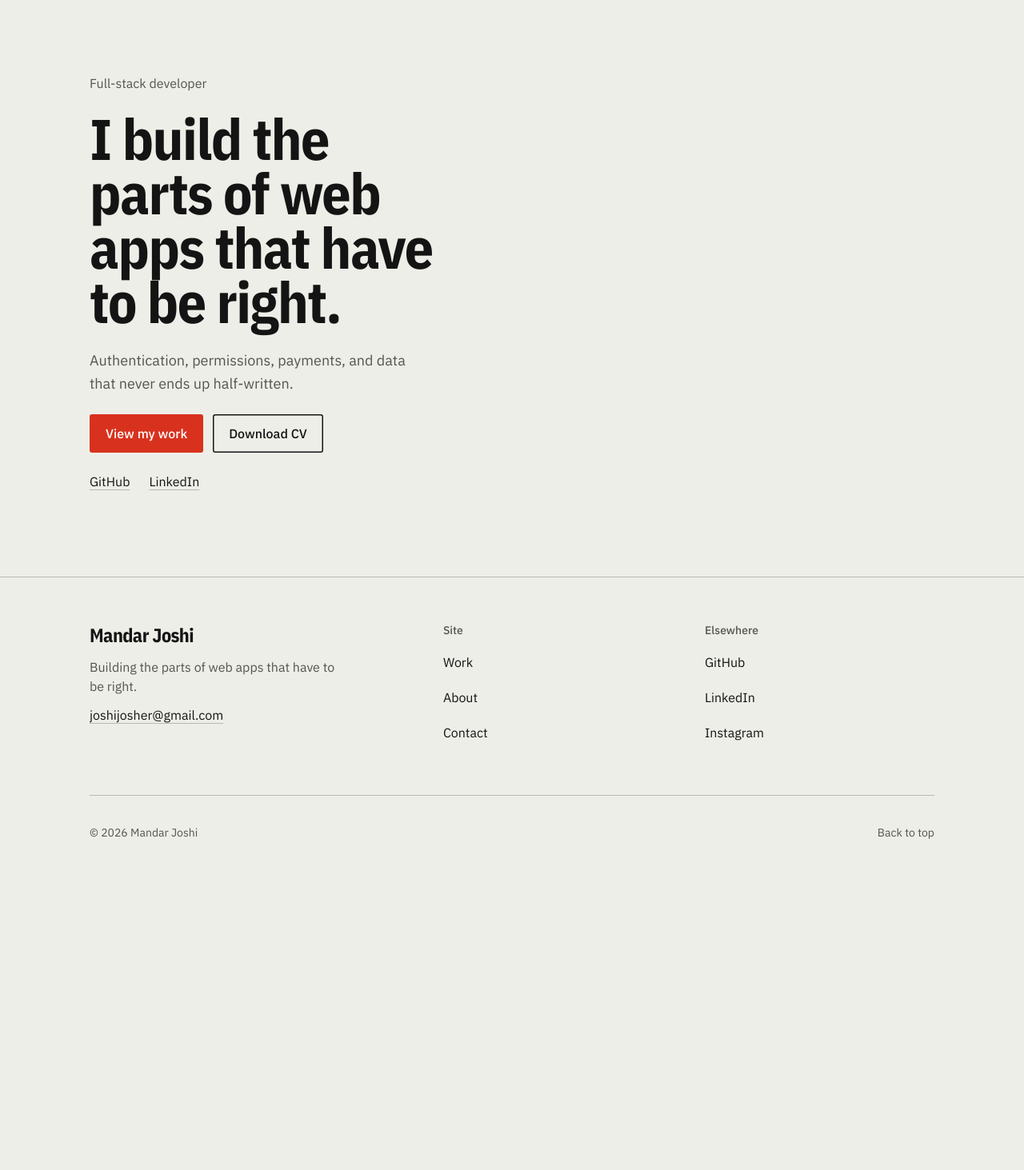
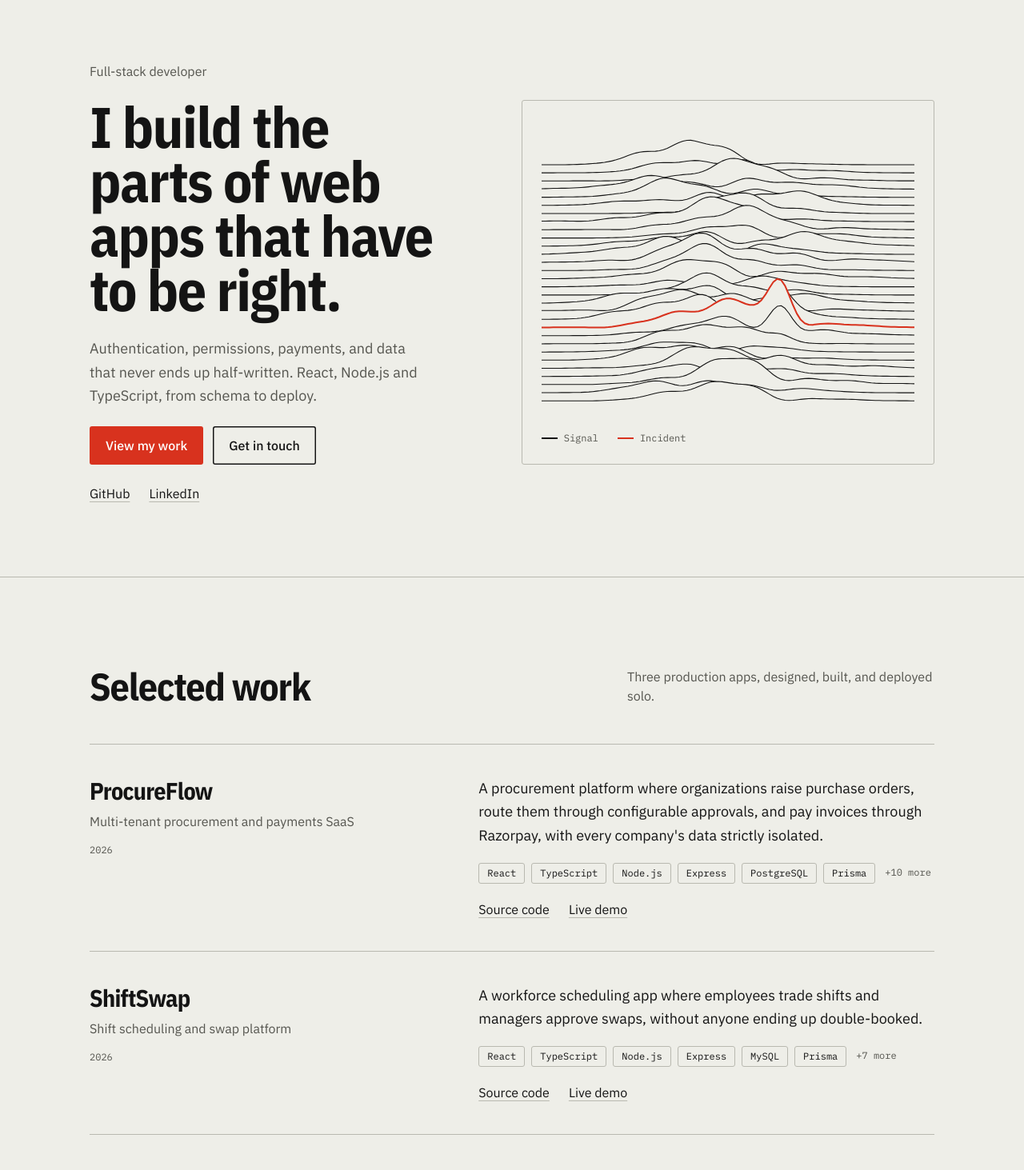
Before and after one commit to MandarJoshii/portfolio, a Next.js app: page / in a window 1280 px wide. Shown: the part 80-1543 px from the top of the page at 80% size. Before the commit the page ends 1167 px from the top, so only its background shows below. Built offline with nearby package versions, Linux system fonts and the light colour scheme.

Commit message:
Day 4: hero ridgeline chart and selected work section

```diff
--- a/app/page.tsx
+++ b/app/page.tsx
@@ -1,30 +1,11 @@
-import { ButtonLink } from "@/components/ui/button";
-import { Container } from "@/components/ui/container";
-import { TextLink } from "@/components/ui/text-link";
+import { Hero } from "@/components/sections/hero";
+import { Work } from "@/components/sections/work";
 
 export default function HomePage() {
   return (
-    <main id="main" className="flex min-h-[calc(100dvh-4rem)] items-center">
-      <Container className="flex flex-col gap-6">
-        <p className="text-muted">Full-stack developer</p>
-        <h1 className="font-display text-hero max-w-[12ch] font-bold">
-          I build the parts of web apps that have to be right.
-        </h1>
-        <p className="text-muted max-w-[38ch] text-lg leading-relaxed">
-          Authentication, permissions, payments, and data that never ends up half-written.
-        </p>
-        <div className="flex flex-wrap gap-3">
-          <ButtonLink href="https://github.com/MandarJoshii">View my work</ButtonLink>
-          {/* Temporary: points nowhere until the CV file is added in M7 */}
-          <ButtonLink href="#" variant="secondary">
-            Download CV
-          </ButtonLink>
-        </div>
-        <div className="flex gap-6">
-          <TextLink href="https://github.com/MandarJoshii">GitHub</TextLink>
-          <TextLink href="https://www.linkedin.com/in/mandarrr-joshiiii">LinkedIn</TextLink>
-        </div>
-      </Container>
+    <main id="main">
+      <Hero />
+      <Work />
     </main>
   );
 }
--- /dev/null
+++ b/components/sections/hero.tsx
@@ -0,0 +1,51 @@
+import { RidgelineChart } from "@/components/sections/ridgeline-chart";
+import { ButtonLink } from "@/components/ui/button";
+import { Container } from "@/components/ui/container";
+import { TextLink } from "@/components/ui/text-link";
+import { profile } from "@/data/profile";
+import { social } from "@/data/social";
+
+const heroLinks = social.filter((item) => item.label !== "Instagram");
+
+export function Hero() {
+  return (
+    <section aria-labelledby="hero-title" className="border-rule border-b">
+      <Container className="grid min-h-[calc(100dvh-4rem)] items-center gap-12 py-16 lg:grid-cols-[minmax(0,1fr)_minmax(0,1.05fr)] lg:py-20">
+        <div className="flex flex-col gap-6">
+          <p className="text-muted">{profile.role}</p>
+          <h1 id="hero-title" className="font-display text-hero max-w-[12ch] font-bold">
+            {profile.headline}
+          </h1>
+          <p className="text-muted max-w-[38ch] text-lg leading-relaxed">{profile.lede}</p>
+          <div className="flex flex-wrap gap-3">
+            <ButtonLink href="#work">View my work</ButtonLink>
+            <ButtonLink href="#contact" variant="secondary">
+              Get in touch
+            </ButtonLink>
+          </div>
+          <ul className="flex gap-6">
+            {heroLinks.map((item) => (
+              <li key={item.href}>
+                <TextLink href={item.href}>{item.label}</TextLink>
+              </li>
+            ))}
+          </ul>
+        </div>
+
+        <figure className="rounded-instrument border-rule border p-4 sm:p-6">
+          <RidgelineChart />
+          <figcaption className="text-muted mt-4 flex flex-wrap items-center gap-x-6 gap-y-2 font-mono text-xs">
+            <span className="inline-flex items-center gap-2">
+              <span aria-hidden="true" className="bg-ink h-0.5 w-5" />
+              Signal
+            </span>
+            <span className="inline-flex items-center gap-2">
+              <span aria-hidden="true" className="bg-signal h-0.5 w-5" />
+              Incident
+            </span>
+          </figcaption>
+        </figure>
+      </Container>
+    </section>
+  );
+}
--- /dev/null
+++ b/components/sections/ridgeline-chart.tsx
@@ -0,0 +1,101 @@
+import { cn } from "@/lib/cn";
+
+const WIDTH = 600;
+const HEIGHT = 480;
+const LINE_COUNT = 30;
+const POINT_COUNT = 96;
+const TOP = 72;
+const BOTTOM = 452;
+const INCIDENT_LINE = 20;
+const INCIDENT_X = 0.64;
+
+// Seeded random numbers: the chart looks organic but is identical on every render.
+function createRandom(seed: number) {
+  let a = seed >>> 0;
+  return () => {
+    a = (a + 0x6d2b79f5) >>> 0;
+    let t = a;
+    t = Math.imul(t ^ (t >>> 15), t | 1);
+    t ^= t + Math.imul(t ^ (t >>> 7), t | 61);
+    return ((t ^ (t >>> 14)) >>> 0) / 4294967296;
+  };
+}
+
+interface RidgeLine {
+  id: string;
+  d: string;
+  incident: boolean;
+}
+
+function buildLines(): RidgeLine[] {
+  const random = createRandom(7);
+  const spacing = (BOTTOM - TOP) / (LINE_COUNT - 1);
+  const lines: RidgeLine[] = [];
+
+  for (let i = 0; i < LINE_COUNT; i++) {
+    const baseY = TOP + i * spacing;
+    const center = 0.5 + (random() - 0.5) * 0.16;
+    const spread = 0.12 + random() * 0.06;
+    const amplitude = 34 + random() * 24;
+    const p1 = random() * Math.PI * 2;
+    const p2 = random() * Math.PI * 2;
+    const p3 = random() * Math.PI * 2;
+    const distance = i - INCIDENT_LINE;
+    const incidentWeight = Math.exp(-(distance * distance) / 2.4);
+
+    const ys: number[] = [];
+    for (let j = 0; j < POINT_COUNT; j++) {
+      const t = j / (POINT_COUNT - 1);
+      const envelope = Math.exp(-((t - center) ** 2) / (2 * spread * spread));
+      const noise =
+        0.5 +
+        0.5 *
+          (Math.sin(t * 11 + p1) * 0.55 +
+            Math.sin(t * 23 + p2) * 0.3 +
+            Math.sin(t * 47 + p3) * 0.15);
+      const spike = 64 * incidentWeight * Math.exp(-((t - INCIDENT_X) ** 2) / (2 * 0.03 * 0.03));
+      ys.push(baseY - envelope * amplitude * noise - spike);
+    }
+
+    const points = ys.map(
+      (y, j) => `${((j / (POINT_COUNT - 1)) * WIDTH).toFixed(1)} ${y.toFixed(1)}`,
+    );
+    const firstY = (ys[0] ?? baseY).toFixed(1);
+    const lastY = (ys[ys.length - 1] ?? baseY).toFixed(1);
+
+    // The path closes below and outside the chart, so each line's paper-coloured
+    // fill hides the lines behind it, and the closing edges are never visible.
+    const d = `M -8 ${HEIGHT + 8} L -8 ${firstY} L ${points.join(" L ")} L ${WIDTH + 8} ${lastY} L ${WIDTH + 8} ${HEIGHT + 8} Z`;
+
+    lines.push({ id: `line-${i}`, d, incident: i === INCIDENT_LINE });
+  }
+
+  return lines;
+}
+
+const RIDGE_LINES = buildLines();
+
+export function RidgelineChart({ className }: { className?: string }) {
+  return (
+    <svg
+      viewBox={`0 0 ${WIDTH} ${HEIGHT}`}
+      className={cn("block h-auto w-full", className)}
+      role="img"
+      aria-labelledby="ridgeline-title"
+    >
+      <title id="ridgeline-title">
+        A signal chart of stacked lines, with one incident spike highlighted in red
+      </title>
+      {RIDGE_LINES.map((line) => (
+        <path
+          key={line.id}
+          d={line.d}
+          className={line.incident ? "fill-paper stroke-signal" : "fill-paper stroke-ink"}
+          strokeWidth={line.incident ? 2 : 1.1}
+          strokeLinejoin="round"
+          vectorEffect="non-scaling-stroke"
+        />
+      ))}
+    </svg>
+  );
+}
--- /dev/null
+++ b/components/sections/work.tsx
@@ -0,0 +1,74 @@
+import { Container } from "@/components/ui/container";
+import { TextLink } from "@/components/ui/text-link";
+import { featuredProjects } from "@/data/projects";
+import { getSkill } from "@/data/skills";
+
+const MAX_STACK = 6;
+
+export function Work() {
+  return (
+    <section id="work" aria-labelledby="work-title" className="py-20 sm:py-28">
+      <Container>
+        <div className="flex flex-wrap items-end justify-between gap-4">
+          <h2
+            id="work-title"
+            className="font-display text-4xl font-bold tracking-tight sm:text-5xl"
+          >
+            Selected work
+          </h2>
+          <p className="text-muted max-w-[40ch]">
+            Three production apps, designed, built, and deployed solo.
+          </p>
+        </div>
+
+        <ul className="border-rule mt-12 border-t">
+          {featuredProjects.map((project) => {
+            const hiddenCount = project.stack.length - MAX_STACK;
+
+            return (
+              <li
+                key={project.slug}
+                className="border-rule grid gap-6 border-b py-10 md:grid-cols-[minmax(0,1fr)_minmax(0,1.3fr)] md:gap-12"
+              >
+                <div>
+                  <h3 className="font-display text-3xl font-bold tracking-tight">
+                    {project.title}
+                  </h3>
+                  <p className="text-muted mt-2">{project.tagline}</p>
+                  <p className="text-muted mt-4 font-mono text-xs">{project.year}</p>
+                </div>
+
+                <div className="flex flex-col gap-5">
+                  <p className="text-lg leading-relaxed">{project.summary}</p>
+
+                  <ul className="flex flex-wrap gap-2" aria-label={`${project.title} technologies`}>
+                    {project.stack.slice(0, MAX_STACK).map((id) => (
+                      <li
+                        key={id}
+                        className="rounded-instrument border-rule border px-2.5 py-1 font-mono text-xs"
+                      >
+                        {getSkill(id).name}
+                      </li>
+                    ))}
+                    {hiddenCount > 0 && (
+                      <li className="text-muted px-1 py-1 font-mono text-xs">
+                        +{hiddenCount} more
+                      </li>
+                    )}
+                  </ul>
+
+                  <div className="flex flex-wrap gap-6">
+                    {project.links.github && (
+                      <TextLink href={project.links.github}>Source code</TextLink>
+                    )}
+                    {project.links.demo && <TextLink href={project.links.demo}>Live demo</TextLink>}
+                  </div>
+                </div>
+              </li>
+            );
+          })}
+        </ul>
+      </Container>
+    </section>
+  );
+}
--- a/data/profile.ts
+++ b/data/profile.ts
@@ -1,6 +1,8 @@
 export const profile = {
   name: "Mandar Joshi",
   role: "Full-stack developer",
+  headline: "I build the parts of web apps that have to be right.",
+  lede: "Authentication, permissions, payments, and data that never ends up half-written. React, Node.js and TypeScript, from schema to deploy.",
   tagline: "Building the parts of web apps that have to be right.",
   email: "joshijosher@gmail.com",
 } as const;
--- a/data/projects.ts
+++ b/data/projects.ts
@@ -128,7 +128,7 @@ export const projects = [
 
 export type ProjectSlug = (typeof projects)[number]["slug"];
 
-export const featuredProjects = projects.filter((project) => project.featured);
+export const featuredProjects: readonly Project[] = projects.filter((project) => project.featured);
 
 export function getProject(slug: string): Project | undefined {
   return projects.find((project) => project.slug === slug);
```
